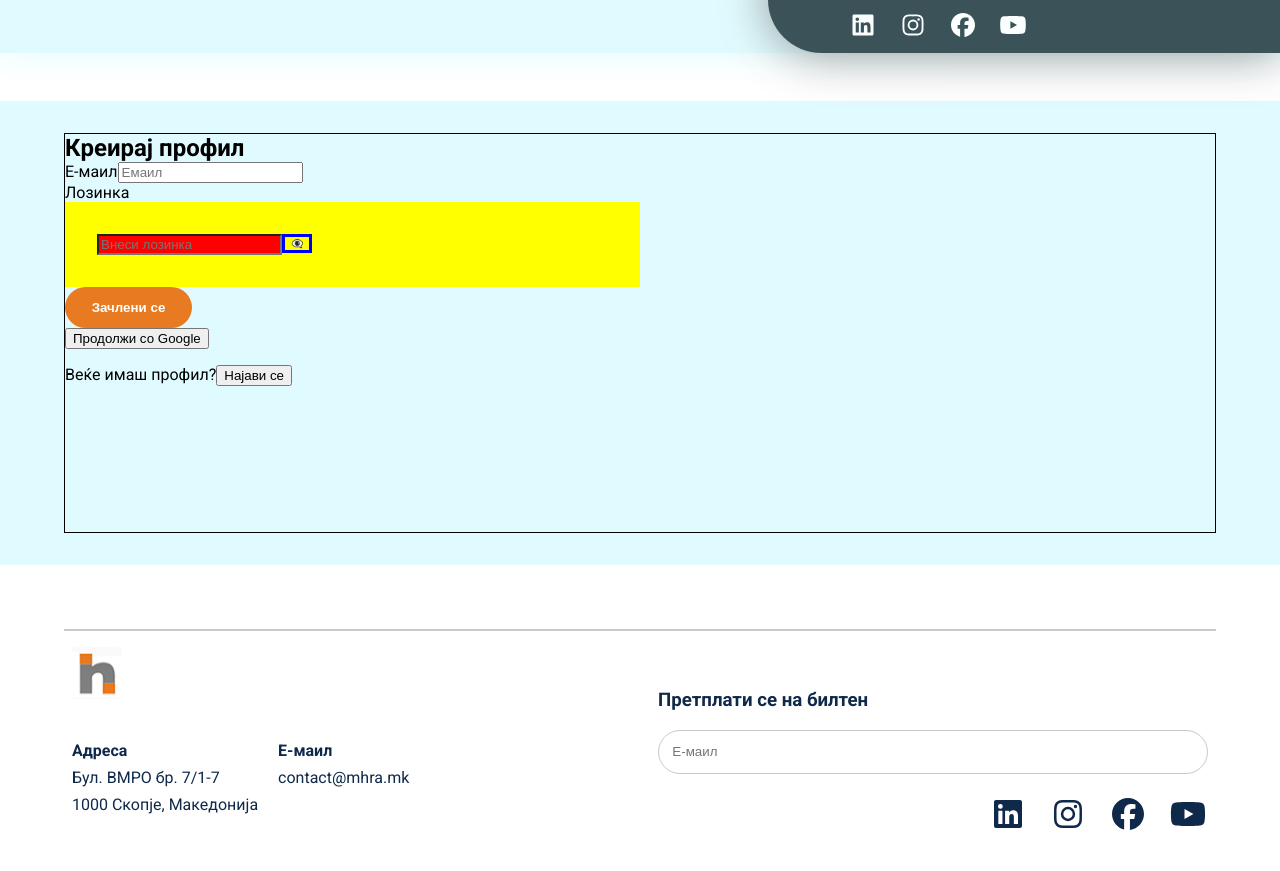
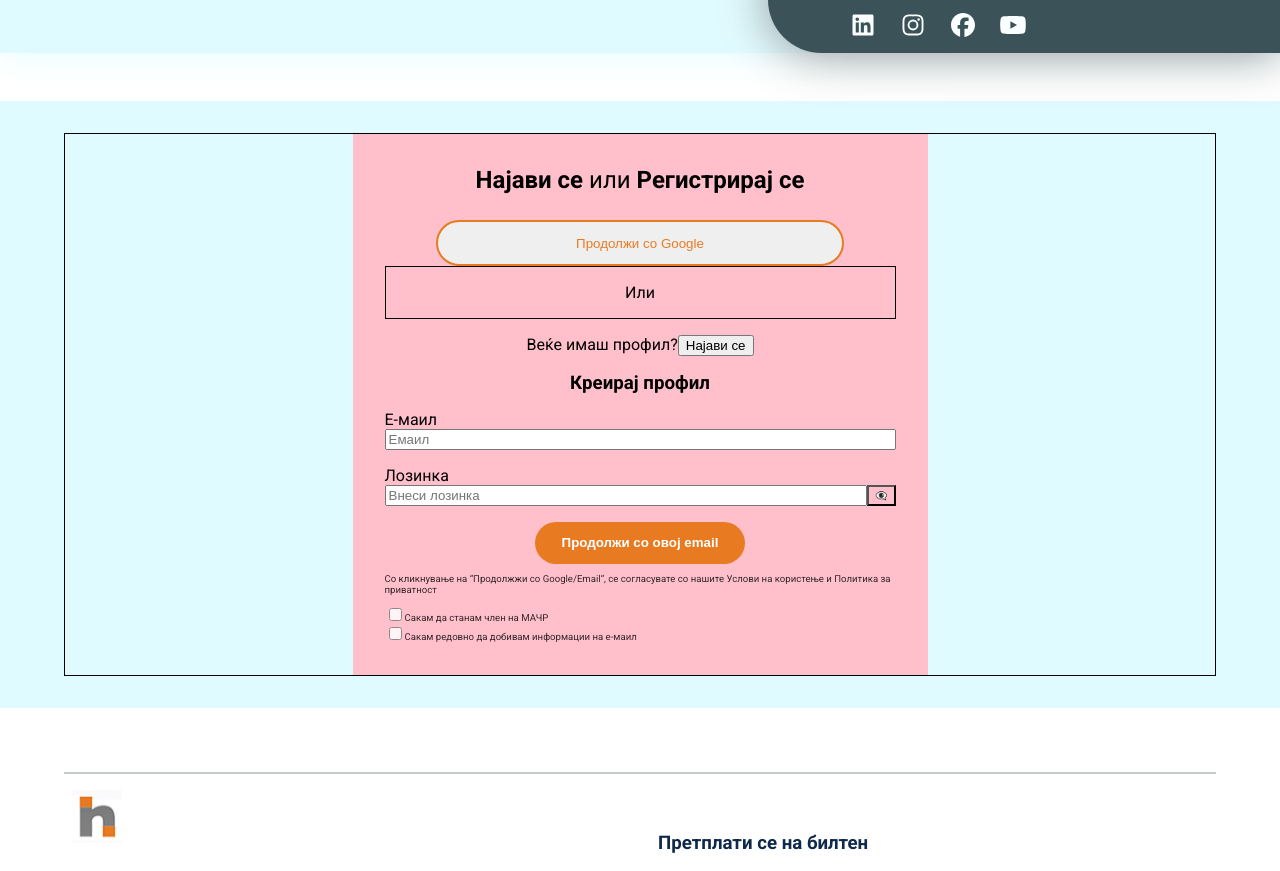
Before and after one commit to Lafazanovski/MHRA, a Next.js app: page /signUp in a window 1280 px wide. Shown: the part 609-1480 px from the top of the page. Built offline with nearby package versions, Linux system fonts and the light colour scheme; no server answers.

Commit message:
update signUp Component

```diff
--- a/src/components/signUpComponent/signUpComponent.css
+++ b/src/components/signUpComponent/signUpComponent.css
@@ -6,29 +6,69 @@
 
 .signUpContainer {
     border: 1px solid black;
-    height: 50vh;
 }
 
+.signUpBoxDiv {
+    background-color: pink;
+    width: 50%;
+    margin-inline: auto;
+    padding: 2em;
+    height: 100%;
+    text-align: center;
+}
 
+.signUpBoxDiv h2 span {
+    font-weight: 300;
+}
 
 /* -------------------------- */
 
+.signUpWithGoogleButton {
+    border: 2px solid var(--primary-color);
+    padding: 1em 2em;
+    width: 80%;
+    border-radius: 50px;
+    margin-top: 2em;
+    color: var(--primary-color);
+    transition: 0.3s ease;
+    cursor: pointer;
+
+    &:hover {
+        transform: scale(1.05);
+    }
+}
+
+/* -------------------------- */
+
+.orDiv {
+    border: 1px solid black;
+}
+
+/* -------------------------- */
+.signUpInputDiv {
+    display: flex;
+    flex-direction: column;
+    text-align: start;
+    margin-block: 1em;
+}
 .passwordInputWrapper {
-    background-color: yellow;
-    padding: 2em;
-    width: 50%;
+    display: flex;
 }
 
 .inputPasswordField {
-    position: relative;
-    background-color: red;
+   width: 100%;
 }
 
 .showPasswordBtn {
-    border: 3px solid blue;
-  position: absolute;
   background: transparent;
   cursor: pointer;
   font-size: 10px;
 }
+
 /* ---------------------------- */
+
+.checkDiv {
+    text-align: start;
+    font-size: 0.6em;
+    opacity: 0.8;
+}
--- a/src/components/signUpComponent/signUpComponent.tsx
+++ b/src/components/signUpComponent/signUpComponent.tsx
@@ -59,13 +59,38 @@ const SignUpComponent = () => {
       <div className="signUpSection">
         <div className="signUpContainer wrapper">
           {/* Sign up Div */}
+          <div className="signUpBoxDiv">
+            {/* Sign up Form Div  */}
             <div className="signUpFormDiv">
-            <h2>{isLogin ? "Најави се" : "Креирај профил"}</h2>
-
               {error && <p className="signUpError">{error}</p>}
-
+              <h2>
+                Најави се <span>или</span> Регистрирај се
+              </h2>
+              {/* Google */}
+              <div className="signUpWithGoogleDiv">
+                <button
+                  onClick={handleGoogleSignUp}
+                  className="signUpWithGoogleButton"
+                >
+                  Продолжи со Google
+                </button>
+                {/* Or */}
+                <div className="orDiv">
+                  <p>Или</p>
+                </div>
+                <p className="signUpToggle">
+                  {isLogin ? "Немаш профил?" : "Веќе имаш профил?"}
+                  <button
+                    onClick={() => setIsLogin(!isLogin)}
+                    className="signUpToggleBtn"
+                  >
+                    {isLogin ? "Регистрирај се" : "Најави се"}
+                  </button>
+                </p>
+              </div>
+              {/* Email */}
+              <h3>{isLogin ? "Најави се" : "Креирај профил"}</h3>
               <form onSubmit={handleEmailSubmit} className="signUpForm">
-              {/* Email */}
                 <div className="signUpInputDiv">
                   <label htmlFor="email">Е-маил</label>
                   <input
@@ -82,7 +107,7 @@ const SignUpComponent = () => {
                   <label htmlFor="password">Лозинка</label>
                   <div className="passwordInputWrapper">
                     <input
-                    type={showPassword ? "text" : "password"} // ← менува тип
+                      type={showPassword ? "text" : "password"}
                       id="password"
                       placeholder="Внеси лозинка"
                       className="inputPasswordField"
@@ -100,26 +125,33 @@ const SignUpComponent = () => {
                   </div>
                 </div>
                 <button type="submit" className="primaryButton SignUpButton">
-                Зачлени се
+                  Продолжи со овој email
                 </button>
               </form>
-            {/* Google */}
-            <div className="signUpWithGoogleDiv">
-              <button
-                onClick={handleGoogleSignUp}
-                className="signUpWithGoogleButton"
-              >
-                Продолжи со Google
-              </button>
-              <p className="signUpToggle">
-                {isLogin ? "Немаш профил?" : "Веќе имаш профил?"}
-                <button
-                  onClick={() => setIsLogin(!isLogin)}
-                  className="signUpToggleBtn"
-                >
-                  {isLogin ? "Регистрирај се" : "Најави се"}
-                </button>
+            </div>
+            {/* Checkbox div */}
+            <div className="checkDiv">
+              <p>
+                Со кликнување на “Продолжжи со Google/Email“, се согласувате со
+                нашите <span>Услови на користење</span> и{" "}
+                <span>Политика за приватност</span>
               </p>
+              {/* 1 */}
+              <div className="mhraMemberDiv">
+                <input type="checkbox" id="mhraMember" name="mhraMember" />
+                <label htmlFor="mhraMember">Сакам да станам член на МАЧР</label>
+              </div>
+              {/* 2 */}
+              <div className="mhraNotificationsDiv">
+                <input
+                  type="checkbox"
+                  id="mhraNotifications"
+                  name="mhraNotifications"
+                />
+                <label htmlFor="mhraMember">
+                  Сакам редовно да добивам информации на е-маил
+                </label>
+              </div>
             </div>
           </div>
         </div>
```
Lines whose indentation alone changed are shown as unchanged.
